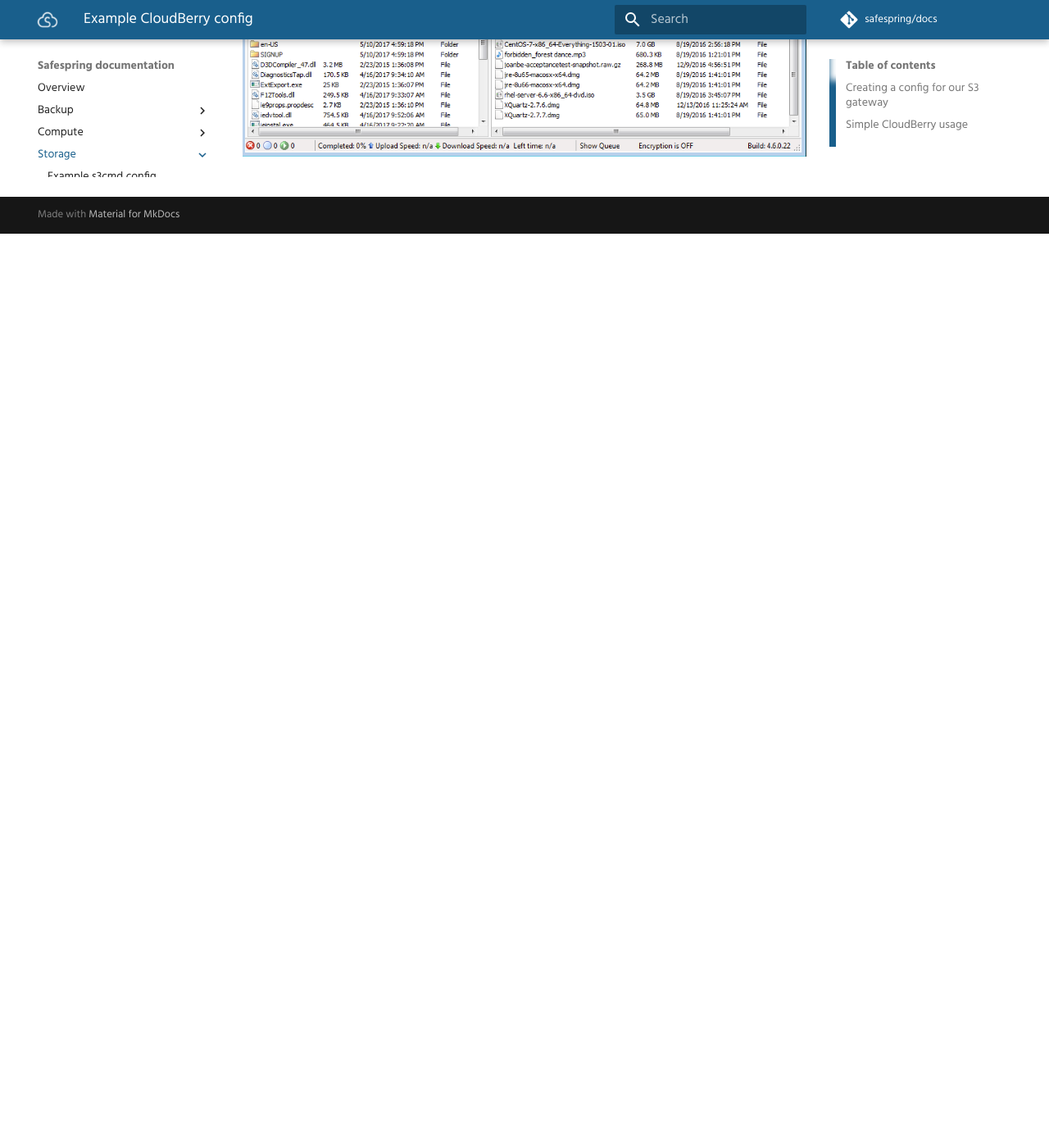
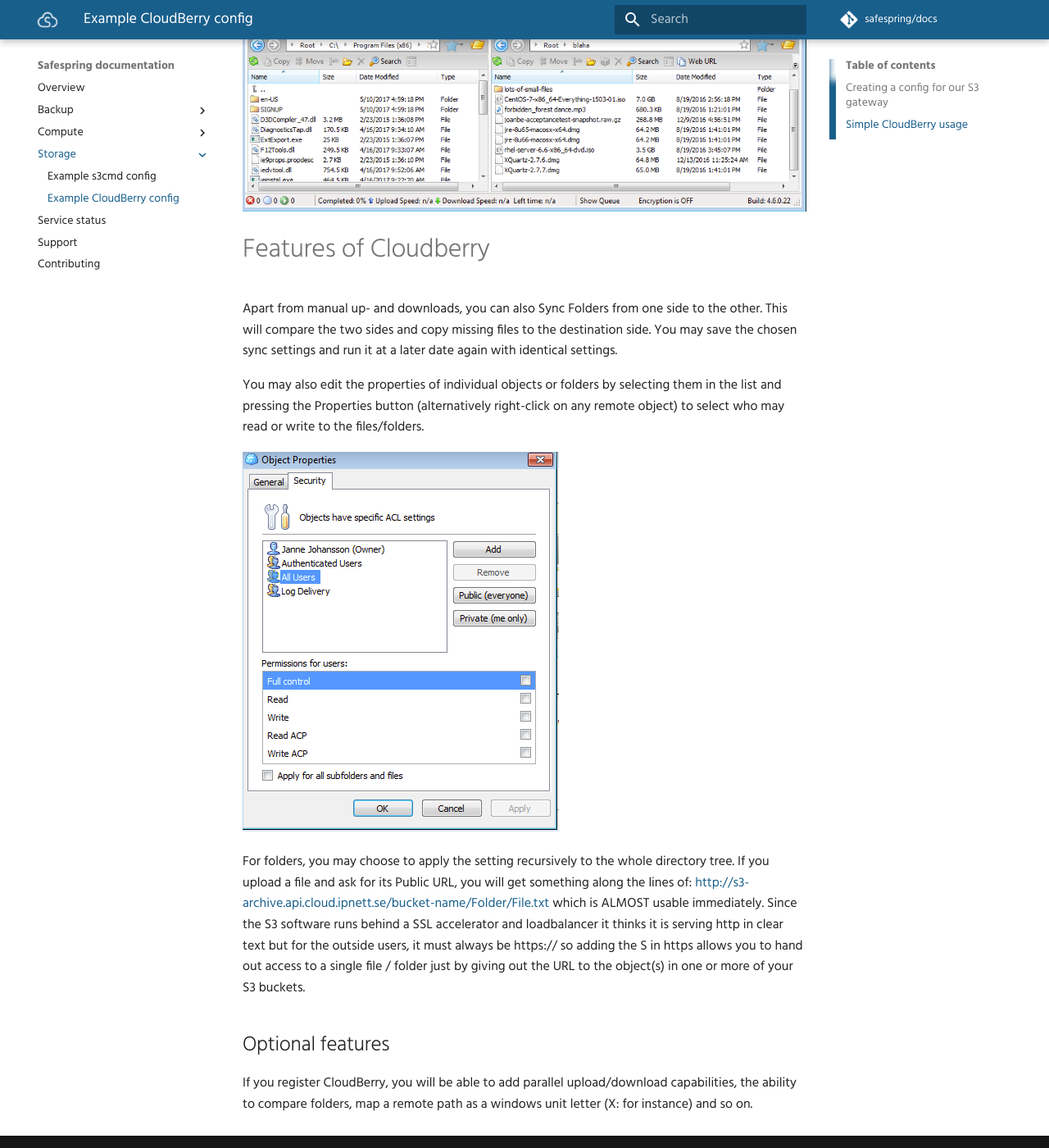
Before and after one commit to safespring/docs, an MkDocs documentation site: the page built from content/storage/cloudberry.md, in a window 1280 px wide and 1400 px high, scrolled down 1165 px. Shown: the whole window at 82% size. Built offline with MkDocs 1.6.1 and Material for MkDocs 9.7.7, drawn with Linux system fonts in a browser that asks for light colours; comment, search, counter and statistics services are not loaded; old or Windows-style settings are respelled for this version of MkDocs; before the commit the page ends 1450 px from its top, so only the background shows below that; some of the changed text lies outside the part shown.

Commit message:
Permissions, ACLs and public URLs

```diff
--- a/content/storage/cloudberry.md
+++ b/content/storage/cloudberry.md
@@ -17,6 +17,42 @@
 
 ## Simple CloudBerry usage
 
+From this point on, you can use it like any graphical
+FTP or SCP client, you can open local folder or another
+remote folder on each side and drag-n-drop files and folders
+between the sites.
+
 ![Usage](/images/cloudberry3.png)
 
-##
+# Features of Cloudberry
+
+Apart from manual up- and downloads, you can also Sync Folders
+from one side to the other. This will compare the two sides and
+copy missing files to the destination side. You may save the
+chosen sync settings and run it at a later date again with
+identical settings.
+
+You may also edit the properties of individual objects or folders
+by selecting them in the list and pressing the Properties button
+(alternatively right-click on any remote object) to select who
+may read or write to the files/folders.
+
+![Properties](/images/cloudberry4.png)
+
+For folders, you may choose to apply the setting recursively to
+the whole directory tree. If you upload a file and ask for its
+Public URL, you will get something along the lines of:
+http://s3-archive.api.cloud.ipnett.se/bucket-name/Folder/File.txt
+which is ALMOST usable immediately. Since the S3 software runs
+behind a SSL accelerator and loadbalancer it thinks it is serving
+http in clear text but for the outside users, it must always be
+https:// so adding the S in https allows you to hand out access
+to a single file / folder just by giving out the URL to the
+object(s) in one or more of your S3 buckets.
+
+## Optional features
+
+If you register CloudBerry, you will be able to add parallel
+upload/download capabilities, the ability to compare folders,
+map a remote path as a windows unit letter (X: for instance)
+and so on.
```
Also changed, not shown: content/images/cloudberry4.png (added).
